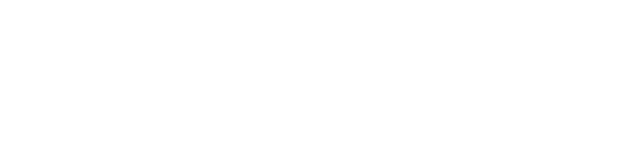
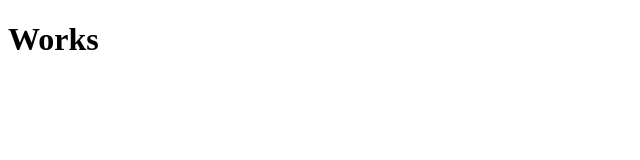
Before and after one commit to kotternaj/personal-site, a website: page index.html in a window 1280 px wide. Shown: the whole page, without its empty margins (0-640 px from the left). Drawn offline with Linux system fonts and the light colour scheme.

Commit message:
npm lite-server

```diff
--- a/index.html
+++ b/index.html
@@ -7,6 +7,6 @@
     <title>Personal Site</title>
 </head>
 <body>
-
+    <h1>Works</h1>
 </body>
 </html>
```
Also changed, not shown: package.json (added, +24 -0 lines), 2 other files.
